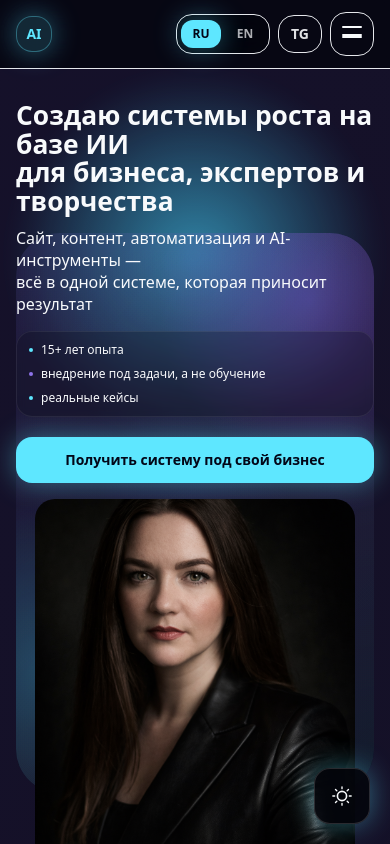
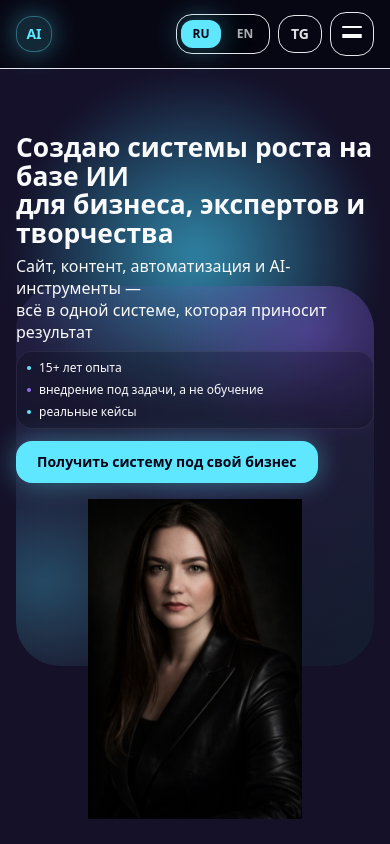
Before and after one commit to snegurkanastena-ux/neiroera-site, a Next.js app: page / in a window 390 px wide. Shown: the top 844 px of the page. Built offline with nearby package versions, Linux system fonts and the light colour scheme.

Commit message:
fix images display

```diff
--- a/src/components/HomePageContent.tsx
+++ b/src/components/HomePageContent.tsx
@@ -92,20 +92,21 @@ export function HomePageContent() {
   const solutionBullets = messages.solution.bullets;
 
   return (
-    <div id="top" className="pb-10 pt-8 sm:pb-14 sm:pt-16">
+    <div id="top" className="pb-10 pt-16 sm:pb-14 sm:pt-16">
       {/* HERO */}
       <section className="relative">
         <div
           aria-hidden="true"
-          className="pointer-events-none absolute inset-x-0 top-1/2 z-0 h-[min(72vh,560px)] w-full -translate-y-1/2 rounded-[44px] opacity-100 sm:h-[min(82vh,720px)] lg:h-[min(94vh,900px)]"
+          className="pointer-events-none absolute inset-x-0 top-1/2 z-0 h-[min(48vh,380px)] w-full -translate-y-1/2 rounded-[44px] opacity-100 sm:h-[min(62vh,520px)] md:h-[min(72vh,640px)] lg:h-[min(94vh,900px)]"
         >
           <div className="hero-gradient-layer absolute inset-0 rounded-[44px]" />
           <div className="hero-ambient-shift absolute inset-0 rounded-[44px] opacity-[0.55]" />
           <div className="animated-gradient absolute inset-0 rounded-[44px] opacity-[0.36]" />
         </div>
 
-        <div className="relative z-10 grid grid-cols-1 items-start gap-4 lg:grid-cols-[minmax(0,1.06fr)_minmax(0,0.94fr)] lg:items-center lg:gap-8">
-          <div className="order-1 min-w-0 lg:order-none">
+        <div className="relative z-10 grid grid-cols-1 items-start gap-3 max-lg:gap-3 lg:grid-cols-[minmax(0,1.06fr)_minmax(0,0.94fr)] lg:items-center lg:gap-8">
+          <div className="flex min-w-0 flex-col gap-3 max-lg:gap-3 lg:gap-6">
+            <div>
               <Reveal>
                 <h1 className="whitespace-pre-line text-[1.65rem] font-black leading-[1.08] sm:text-3xl md:text-4xl lg:text-[2.7rem] lg:leading-[1.05]">
                   {t("hero.title")}
@@ -113,11 +114,13 @@ export function HomePageContent() {
               </Reveal>
 
               <Reveal delayMs={90}>
-              <p className="mt-3 max-w-xl whitespace-pre-line text-base leading-snug text-text/88 sm:mt-4 sm:text-lg lg:text-xl">{t("hero.subtitle")}</p>
+                <p className="mt-2 max-w-xl whitespace-pre-line text-base leading-snug text-text/88 max-lg:mt-2 sm:mt-4 sm:text-lg lg:mt-4 lg:text-xl">
+                  {t("hero.subtitle")}
+                </p>
               </Reveal>
 
               <Reveal delayMs={160}>
-              <div className="mt-4 flex flex-wrap items-center gap-x-3 gap-y-2 rounded-2xl border border-border/[0.07] bg-bg/[0.22] px-3 py-2.5 text-xs text-text/78 backdrop-blur-sm sm:mt-6 sm:border-border/10 sm:px-4 sm:py-3 sm:text-sm">
+                <div className="mt-2 flex flex-wrap items-center gap-x-2 gap-y-1.5 rounded-2xl border border-border/[0.07] bg-bg/[0.22] px-2.5 py-2 text-xs text-text/78 backdrop-blur-sm max-lg:mt-2 sm:mt-4 sm:gap-x-3 sm:gap-y-2 sm:border-border/10 sm:px-4 sm:py-3 sm:text-sm lg:mt-6">
                   <span className="inline-flex items-center gap-2">
                     <span className="h-1 w-1 shrink-0 rounded-full bg-accent shadow-glow" aria-hidden />
                     {t("hero.trust1")}
@@ -138,13 +141,14 @@ export function HomePageContent() {
                   </span>
                 </div>
               </Reveal>
+            </div>
 
-            <div className="mt-5 sm:mt-7">
+            <div className="max-lg:mt-0 lg:mt-0">
               <Reveal delayMs={220}>
                 <Button
                   href={siteLinks.telegramBot}
                   variant="primary"
-                  className="w-full sm:w-auto"
+                  className="!w-auto !py-2.5 !px-5 !text-sm sm:!py-3 sm:!px-5 sm:!text-base"
                   target="_blank"
                   rel="noopener noreferrer"
                 >
@@ -154,7 +158,7 @@ export function HomePageContent() {
             </div>
           </div>
 
-          <Reveal className="relative order-2 w-full max-lg:mx-auto max-lg:max-w-[min(100%,20rem)] lg:order-none lg:justify-self-end">
+          <Reveal className="relative w-full max-lg:mt-1 lg:justify-self-end">
             <Portrait />
           </Reveal>
         </div>
@@ -170,7 +174,7 @@ export function HomePageContent() {
               <img
                 src="/images/anastasia-about.png"
                 alt={t("footer.name")}
-                className="aspect-[4/3] w-full object-cover sm:aspect-[5/4] lg:aspect-[4/5] lg:min-h-[400px]"
+                className="h-auto w-full max-h-[320px] object-contain object-center sm:max-h-none"
               />
             </div>
           </Reveal>
@@ -211,7 +215,7 @@ export function HomePageContent() {
           ))}
         </div>
         <Reveal delayMs={320}>
-          <p className="mt-10 max-w-2xl whitespace-pre-line text-base font-semibold leading-relaxed text-text/85 sm:text-lg">
+          <p className="mt-7 max-w-2xl whitespace-pre-line text-base font-semibold leading-relaxed text-text/85 sm:mt-10 sm:text-lg">
             {messages.pain.closing}
           </p>
         </Reveal>
@@ -281,7 +285,7 @@ export function HomePageContent() {
                           key={src}
                           src={src}
                           alt=""
-                          className="aspect-[3/4] w-full rounded-2xl border border-border/12 object-cover shadow-[0_16px_40px_rgba(0,0,0,0.35)]"
+                          className="aspect-[3/4] w-full rounded-2xl border border-border/[0.08] object-cover shadow-[0_12px_28px_rgba(0,0,0,0.28)] sm:border-border/12 sm:shadow-[0_16px_40px_rgba(0,0,0,0.35)]"
                         />
                       ))}
                     </div>
@@ -460,7 +464,7 @@ export function HomePageContent() {
 
           <div className="mt-6 grid gap-4 lg:grid-cols-3">
             {/* Telegram-канал — акцент */}
-            <div className="relative overflow-hidden rounded-3xl border border-accent/35 bg-accent/10 p-6 lg:col-span-2">
+            <div className="relative overflow-hidden rounded-3xl border border-accent/30 bg-accent/10 p-4 sm:border-accent/35 sm:p-6 lg:col-span-2">
               <div aria-hidden="true" className="gradient-orb absolute -left-24 -top-24 h-64 w-64 opacity-90" />
               <div className="relative flex flex-col gap-4 sm:flex-row sm:items-start sm:justify-between">
                 <div>
@@ -484,7 +488,7 @@ export function HomePageContent() {
               href={siteLinks.telegramBot}
               target="_blank"
               rel="noopener noreferrer"
-              className="group flex flex-col rounded-3xl border border-border/12 bg-transparent p-6 transition-all duration-300 hover:border-accent/25 hover:bg-surface/5"
+              className="group flex flex-col rounded-3xl border border-border/[0.07] bg-transparent p-4 transition-all duration-300 hover:border-accent/25 hover:bg-surface/5 sm:border-border/12 sm:p-6"
             >
               <div className="flex items-center justify-between gap-3">
                 <div>
@@ -503,7 +507,7 @@ export function HomePageContent() {
               href={siteLinks.vkPage}
               target="_blank"
               rel="noopener noreferrer"
-              className="group flex flex-col rounded-3xl border border-border/12 bg-transparent p-6 transition-all duration-300 hover:border-accent/25"
+              className="group flex flex-col rounded-3xl border border-border/[0.07] bg-transparent p-4 transition-all duration-300 hover:border-accent/25 sm:border-border/12 sm:p-6"
             >
               <div className="flex items-center justify-between gap-3">
                 <div>
@@ -522,7 +526,7 @@ export function HomePageContent() {
               href={siteLinks.vkChannel}
               target="_blank"
               rel="noopener noreferrer"
-              className="group flex flex-col rounded-3xl border border-border/12 bg-transparent p-6 transition-all duration-300 hover:border-accent/25"
+              className="group flex flex-col rounded-3xl border border-border/[0.07] bg-transparent p-4 transition-all duration-300 hover:border-accent/25 sm:border-border/12 sm:p-6"
             >
               <div className="flex items-center justify-between gap-3">
                 <div>
@@ -539,7 +543,7 @@ export function HomePageContent() {
             {/* Email */}
             <a
               href={siteLinks.email}
-              className="group flex flex-col rounded-3xl border border-border/12 bg-transparent p-6 transition-all duration-300 hover:border-accent/25"
+              className="group flex flex-col rounded-3xl border border-border/[0.07] bg-transparent p-4 transition-all duration-300 hover:border-accent/25 sm:border-border/12 sm:p-6"
             >
               <div className="flex items-center justify-between gap-3">
                 <div>
@@ -558,7 +562,7 @@ export function HomePageContent() {
               href={siteLinks.instagram}
               target="_blank"
               rel="noopener noreferrer"
-              className="group flex flex-col rounded-3xl border border-border/12 bg-transparent p-6 transition-all duration-300 hover:border-accent/25 lg:col-span-2"
+              className="group flex flex-col rounded-3xl border border-border/[0.07] bg-transparent p-4 transition-all duration-300 hover:border-accent/25 sm:border-border/12 sm:p-6 lg:col-span-2"
             >
               <div className="flex items-center justify-between gap-3">
                 <div>
@@ -593,7 +597,7 @@ export function HomePageContent() {
                     href={item.href}
                     target="_blank"
                     rel="noopener noreferrer"
-                    className="rounded-2xl border border-border/12 bg-surface/5 p-5 transition-all duration-300 hover:border-accent2/30 hover:bg-surface/8"
+                    className="rounded-2xl border border-border/[0.08] bg-surface/5 p-4 transition-all duration-300 hover:border-accent2/30 hover:bg-surface/8 sm:border-border/12 sm:p-5"
                   >
                     <div className="font-bold">{block.title}</div>
                     <p className="mt-2 text-sm text-text/65">{block.desc}</p>
--- a/src/components/Portrait.tsx
+++ b/src/components/Portrait.tsx
@@ -31,19 +31,19 @@ export function Portrait() {
   return (
     <div
       ref={ref}
-      className="relative mx-auto w-full max-w-lg lg:mx-0 lg:max-w-none lg:pl-2"
+      className="relative mx-auto w-full max-w-[min(100%,20rem)] lg:mx-0 lg:max-w-none lg:pl-2"
       onPointerMove={onPointerMove}
       onPointerLeave={onPointerLeave}
     >
       <motion.div
-        className="relative overflow-hidden rounded-[20px]"
+        className="relative overflow-hidden rounded-[18px] lg:rounded-[20px]"
         style={reduceMotion ? undefined : { x: springX, y: springY }}
       >
         {/* eslint-disable-next-line @next/next/no-img-element */}
         <img
           src="/images/anastasia-hero.png"
           alt="Анастасия Мельникова"
-          className="aspect-[3/4] w-full object-cover sm:aspect-[3/4] lg:aspect-[4/5] lg:min-h-[min(600px,78vh)] [filter:drop-shadow(0_18px_36px_rgba(0,0,0,0.28))]"
+          className="mx-auto h-auto w-full max-h-[320px] object-contain object-center sm:max-h-none lg:mx-0"
         />
       </motion.div>
     </div>
--- a/src/components/ThemeToggle.tsx
+++ b/src/components/ThemeToggle.tsx
@@ -15,7 +15,7 @@ export function ThemeToggle() {
     <button
       type="button"
       onClick={toggleTheme}
-      className="fixed bottom-5 right-5 z-[60] flex h-14 w-14 items-center justify-center rounded-2xl border border-border/15 bg-bg/80 text-text shadow-glow backdrop-blur-xl transition-all duration-300 hover:border-accent/40 hover:scale-[1.03] focus:outline-none focus:ring-2 focus:ring-accent/35"
+      className="fixed bottom-5 right-5 z-[60] hidden h-14 w-14 items-center justify-center rounded-2xl border border-border/15 bg-bg/80 text-text shadow-glow backdrop-blur-xl transition-all duration-300 hover:border-accent/40 hover:scale-[1.03] focus:outline-none focus:ring-2 focus:ring-accent/35 sm:flex"
       aria-label={isDark ? t("theme.toLight") : t("theme.toDark")}
       title={isDark ? t("theme.titleLight") : t("theme.titleDark")}
     >
```
Lines whose indentation alone changed are shown as unchanged.
